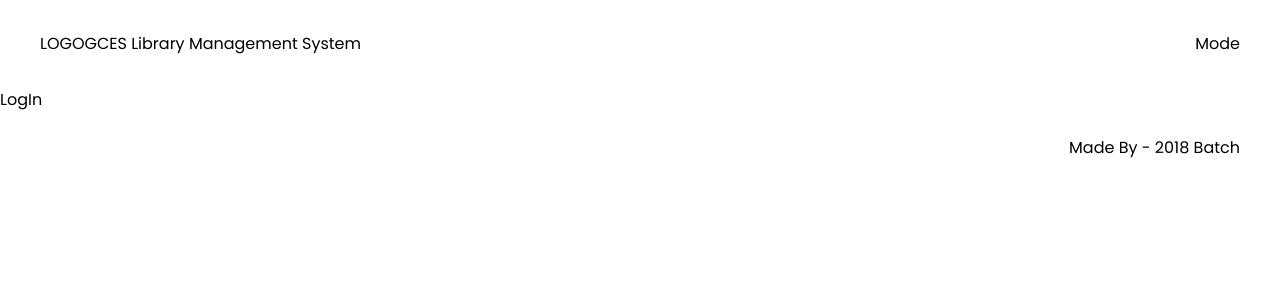
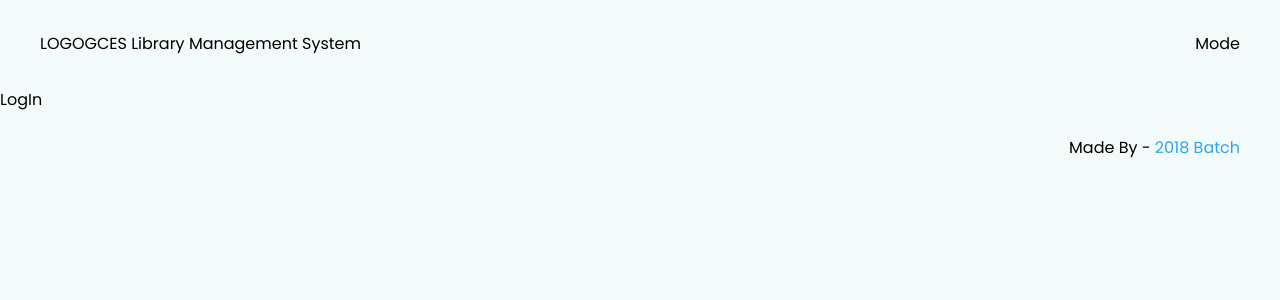
Before and after one commit to alsongarbuja/GCES-LMS, a React (Create React App) app: page / in a window 1280 px wide. Shown: the top 300 px of the page. Built offline with nearby package versions, Linux system fonts and the light colour scheme.

Commit message:
styles: fix custom color properties

```diff
--- a/src/styles/global.css
+++ b/src/styles/global.css
@@ -80,16 +80,16 @@ select {
 
 /* custom properties */
 :root {
-	--clr-primary: hsl(180, 41, 97);
+	--clr-primary: rgb(243, 250, 250);
 	/* --clr-secondary: hsl(172, 51%, 42%); */
-	--clr-accent: hsl(209, 55, 45);
-  --clr-accent-light: hsl(202, 83, 55);
+	--clr-accent: rgb(52, 117, 178);
+  --clr-accent-light: rgb(45, 166, 235);
 	--clr-light: rgb(250, 250, 250);
 	--clr-dark: rgba(24,24,24,1);
-	--clr-neutral: hsl(0, 0%, 91%);
-  --clr-success: hsl(140, 55, 45);
-  --clr-danger: hsl(349, 81, 53);
-  --clr-danger-light: hsl(356, 97, 63);
+	--clr-neutral: rgb(232, 232, 232);
+  --clr-success: rgb(52, 178, 94);
+  --clr-danger: rgb(232, 38, 74);
+  --clr-danger-light: rgb(252, 69, 81);
 
 	/* --fnt-family: 'Poppins', sans-serif; */
 	--fnt-heading: 2rem;
```
